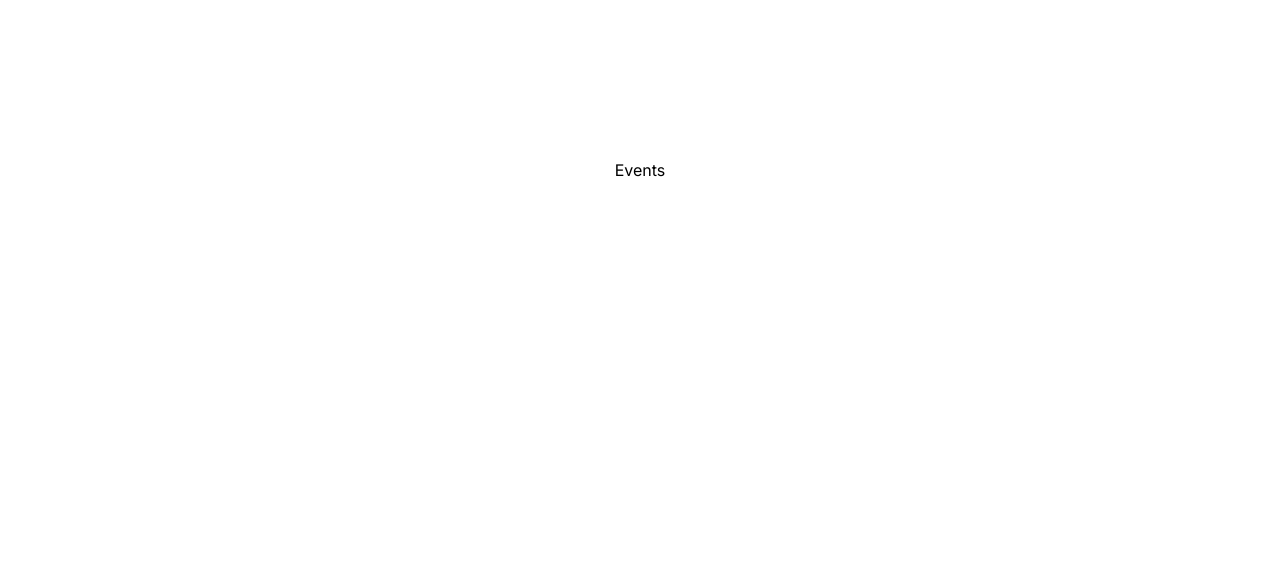
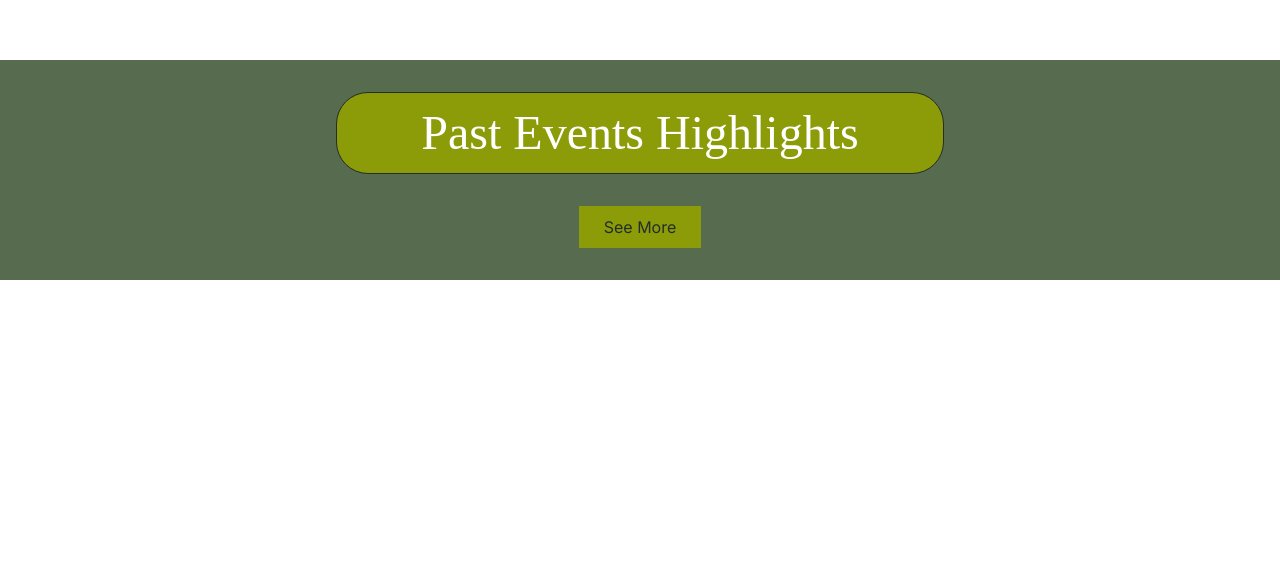
Before and after one commit to acm-ucr/enviro-website, a Next.js app: page /events in a window 1280 px wide. Shown: the part 230-800 px from the top of the page. Built offline with nearby package versions, Linux system fonts and the light colour scheme; a web font is replaced by a local one.

Commit message:
added components

```diff
--- a/src/app/events/page.tsx
+++ b/src/app/events/page.tsx
@@ -1,7 +1,19 @@
+import Subheading from "@/components/Subheading";
+import Button from "@/components/Button";
+
 const Events = () => {
   return (
     <div className="flex h-screen w-screen items-center justify-center">
-      Events
+      <div>
+        <div className="bg-enviro-green-200 flex w-screen flex-col items-center justify-center gap-8 p-8">
+          <Subheading
+            title="Past Events Highlights"
+            bg="bg-enviro-green-100"
+            text="text-white"
+          />
+          <Button>See More </Button>
+        </div>
+      </div>
     </div>
   );
 };
```
